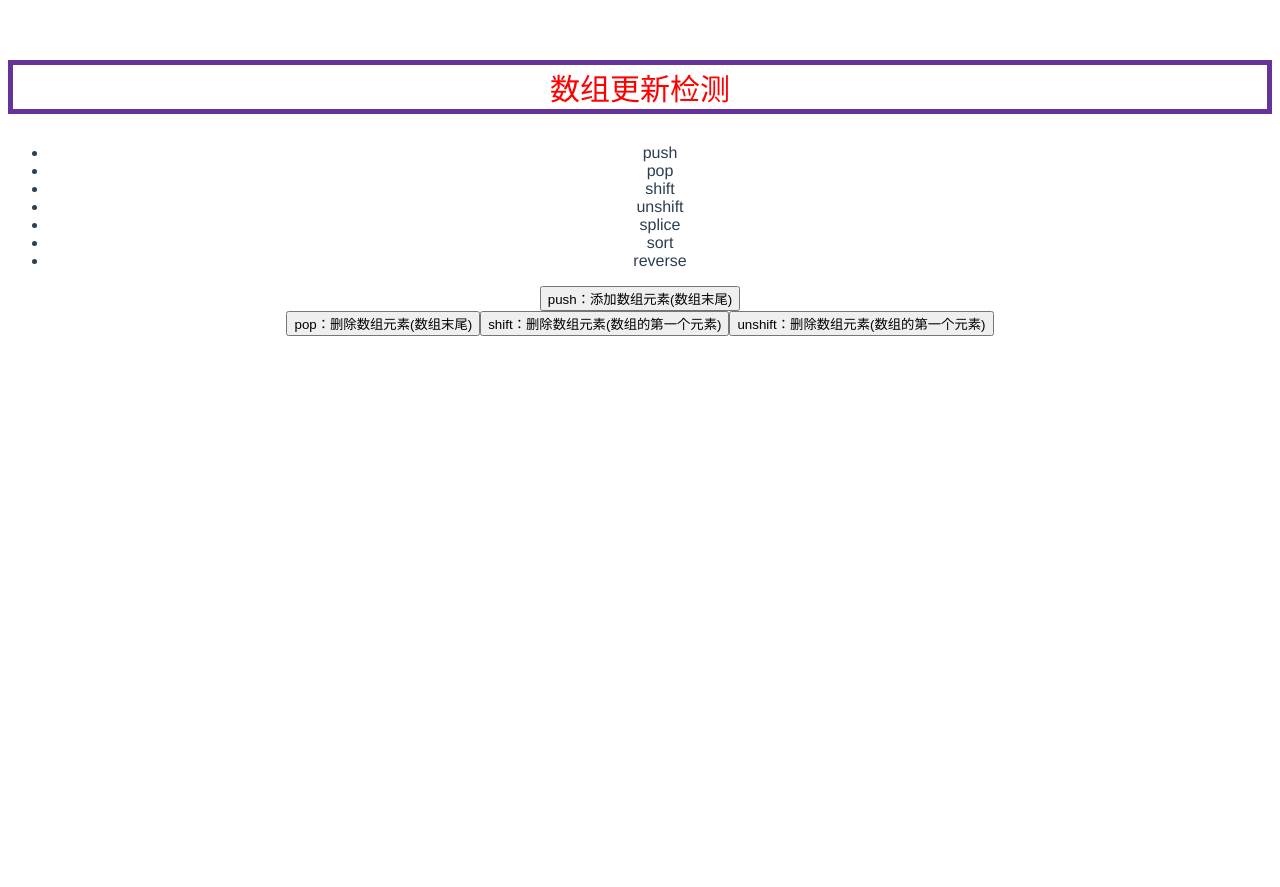
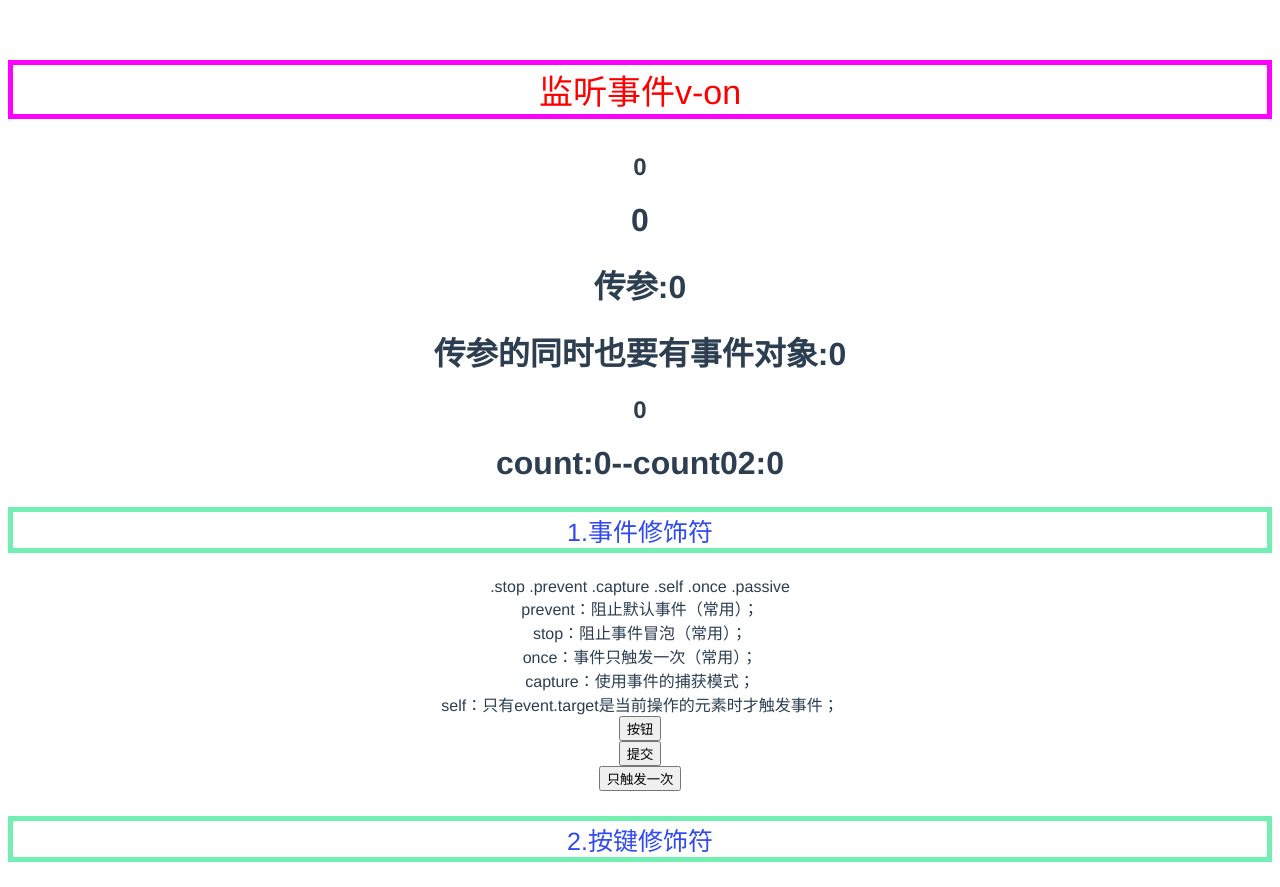
Before and after one commit to Deyi3417/learningVue3, a Vue app: page / in a window 1280 px wide. Before the commit the page ends 800 px from the top, so only its background shows below. Built offline with nearby package versions, Linux system fonts and the light colour scheme.

Commit message:
案件修饰符

```diff
--- a/src/App.vue
+++ b/src/App.vue
@@ -9,12 +9,13 @@ import Day03 from "./components/Day03.vue";
 import V_IF from "./components/条件渲染/V_IF.vue";
 import V_FOR from "./components/列表渲染/V_FOR.vue";
 import ArrayChange from "./components/列表渲染/ArrayChange.vue";
+import V_ON from "./components/事件处理/V_ON.vue";
 // import Day03_style from "./components/Day03_style.vue";
 // import Day03_class from "./components/Day03_class.vue";
 </script>
 
 <template>
-  <array-change></array-change>
+  <V_ON></V_ON>
 </template>
 
 <style>
--- /dev/null
+++ b/src/components/事件处理/V_ON.vue
@@ -0,0 +1,89 @@
+<script>
+export default {
+  name: "V_ON",
+  data() {
+    return {
+      uTitle:'监听事件v-on',
+      count:0,
+      count02:0,
+    }
+  },
+  methods: {
+    addCounter:function () {
+      this.count++;
+    },
+    addCounterWithParam (param) {
+      this.count += param;
+    },
+    addCounterWithParamAndEvent (param,e) {
+      this.count += param;
+      console.log(e);
+    },
+    addCounter01 (param) {
+      this.count02 += param;
+    },
+    divClick:function () {
+      console.log('父元素展示');
+    },
+    btnClick:function () {
+      console.log('子元素展示');
+    },
+    submitClick:function () {
+      console.log('提交数据success');
+    }
+  }
+}
+
+</script>
+<template>
+  <div>
+    <p style="color: red; font-size: 34px; border: 5px solid magenta">{{uTitle}}</p>
+<!--  绑定事件，直接通过js代码处理  -->
+    <h2 @click="count--">{{count}}</h2>
+<!--  绑定事件，不传参  -->
+    <h1 @click="addCounter">{{count}}</h1>
+<!--  绑定事件，传参  -->
+    <h1 @click="addCounterWithParam(3)">传参:{{count}}</h1>
+<!--  绑定事件，传参的同时也要有事件对象  -->
+    <h1 @click="addCounterWithParamAndEvent(5, $event)">传参的同时也要有事件对象:{{count}}</h1>
+
+<!--  一个事件绑定多个处理函数  -->
+    <h2>{{count02}}</h2>
+<!--  一个事件绑定多个函数，函数后面需要添加括号（）  -->
+    <h1 @click="addCounter(), addCounter01(5)">count:{{count}}--count02:{{count02}}</h1>
+
+    <p style="color: #304aef; font-size: 25px; border: 5px solid #73efb1">1.事件修饰符</p>
+    .stop
+    .prevent
+    .capture
+    .self
+    .once
+    .passive<br>
+    prevent：阻止默认事件（常用）；<br>
+    stop：阻止事件冒泡（常用）；<br>
+    once：事件只触发一次（常用）；<br>
+    capture：使用事件的捕获模式；<br>
+    self：只有event.target是当前操作的元素时才触发事件；<br>
+<!-- 1. stop 阻止单击事件继续冒泡 -->
+    <div @click="divClick">
+      <button @click.stop="btnClick">按钮</button>
+    </div>
+<!-- 2. prevent 提交事件不再重载页面 -->
+    <form action="">
+      <input type="submit" value="提交" @click.prevent="submitClick">
+    </form>
+<!-- 3. once 点击事件将只会触发一次 -->
+    <div @click.once="divClick">
+      <button @click.stop.once="btnClick">只触发一次</button>
+    </div>
+
+    <p style="color: #304aef; font-size: 25px; border: 5px solid #73efb1">2.按键修饰符</p>
+  </div>
+
+</template>
+
+
+
+<style scoped>
+
+</style>
--- a/src/components/列表渲染/ArrayChange.vue
+++ b/src/components/列表渲染/ArrayChange.vue
@@ -11,9 +11,9 @@ export default {
   // pop():方法用于删除数组的最后一个元素并返回删除的元素。
   // shift():方法用于把数组的第一个元素从其中删除，并返回第一个元素的值。
   // unshift():方法可向数组的开头添加一个或更多元素，并返回新的长度。
-  // splice():方法用于添加或删除数组中的元素。
-  // sort()
-  // reverse()
+  // splice():方法用于添加或删除数组中的元素。删除-插入-替换元素
+  // sort():
+  // reverse():方法用于颠倒数组中元素的顺序
   methods: {
     pushArray:function () {
       this.arrayList.push("liudy23","一键push多个元素");
@@ -26,7 +26,29 @@ export default {
     },
     unshiftArray:function () {
       this.arrayList.unshift("yangHuan");
-    }
+    },
+    spliceArray:function () {
+      /*
+      1. 删除：
+        第一个参数：表示开始插入或者开始删除的元素的位置下标；
+        第二个参数：表示传入要删除几个元素（如果没有传，就删除后面的所有元素）
+        // this.arrayList.splice(1);
+        // this.arrayList.splice(1,2);
+      2. 插入元素：
+        第二个参数：传入0，后面接上要插入的元素
+        // this.arrayList.splice(0,0,'德意','德春')
+      3. 替换元素：
+        第二个参数：表示我们替换几个元素，后面的参数表示用于替换前面的元素
+        // this.arrayList.splice(0,2,'德意1','德春2')
+       */
+      this.arrayList.splice(0,2,'德意1','德春2')
+    },
+    sortArray:function () {
+      this.arrayList.sort();
+    },
+    reverseArray:function () {
+      this.arrayList.reverse();
+    },
   }
 }
 </script>
@@ -40,7 +62,10 @@ export default {
     <button @click="pushArray">push：添加数组元素(数组末尾)</button><br>
     <button @click="popArray">pop：删除数组元素(数组末尾)</button>
     <button @click="shiftArray">shift：删除数组元素(数组的第一个元素)</button>
-    <button @click="unshiftArray">unshift：删除数组元素(数组的第一个元素)</button>
+    <button @click="unshiftArray">unshift：数组的开头添加一个或更多元素</button><br>
+    <button @click="spliceArray">splice：用于添加或删除数组中的元素</button><br>
+    <button @click="sortArray">sort：排序</button>
+    <button @click="reverseArray">reverse：翻转</button>
   </div>
 </template>
 
```
